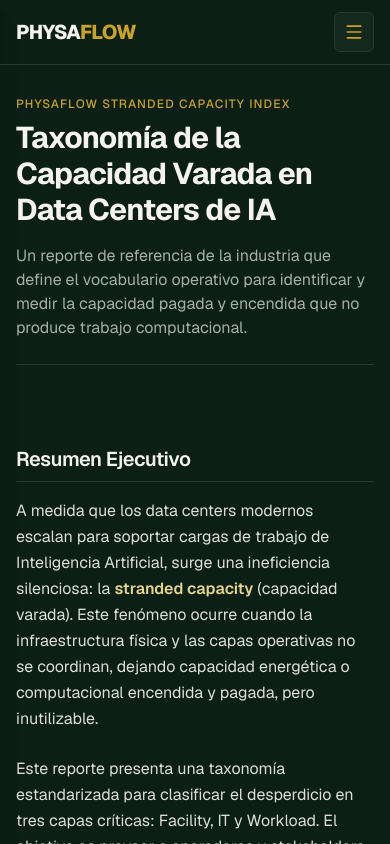
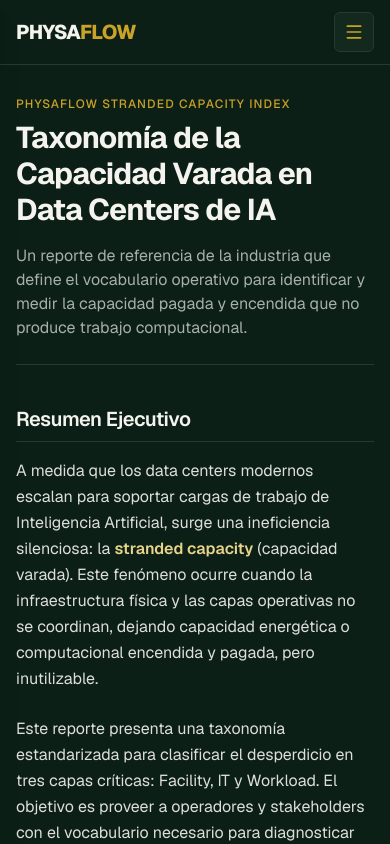
Before and after one commit to No-Country-simulation/so7-26-team-02-physaflow-public-report, a Next.js app: page / in a window 390 px wide. Built offline with nearby package versions, Linux system fonts and the light colour scheme.

Commit message:
feat: implement home page layout for PhysaFlow stranded capacity report

```diff
--- a/app/page.tsx
+++ b/app/page.tsx
@@ -16,7 +16,7 @@
         </header>
 
         <section className="prose prose-invert lg:prose-lg max-w-none">
-          <h2 className="mt-10 mb-4 border-b border-border pb-2 text-xl font-semibold tracking-tight text-foreground sm:mt-12 sm:text-2xl md:text-3xl">
+          <h2 className="mt-0 mb-4 border-b border-border pb-2 text-xl font-semibold tracking-tight text-foreground sm:text-2xl md:text-3xl">
             Resumen Ejecutivo
           </h2>
           <p className="mb-6 leading-relaxed text-foreground/90">
```
